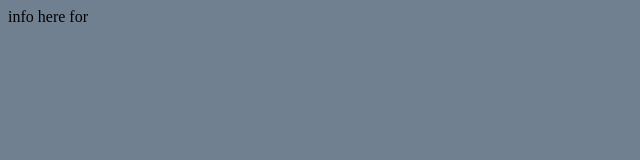
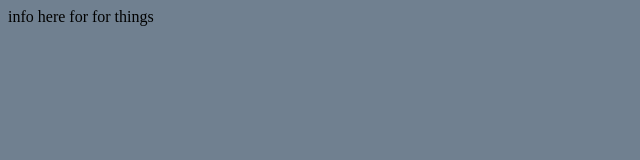
Before and after one commit to C-Fenby/Assignment-1, a plain HTML site: page index.html in a window 1280 px wide. Shown: the full height of the page, 0-640 px from the left. Drawn offline with Linux system fonts and the light colour scheme.

Commit message:
test changes

```diff
--- a/index.html
+++ b/index.html
@@ -3,6 +3,6 @@
     <title>assingment 1</title>
 </head>
 <body style="background-color:slategray">
-    info here for
+    info here for for things
 </body>
 </html>
```
